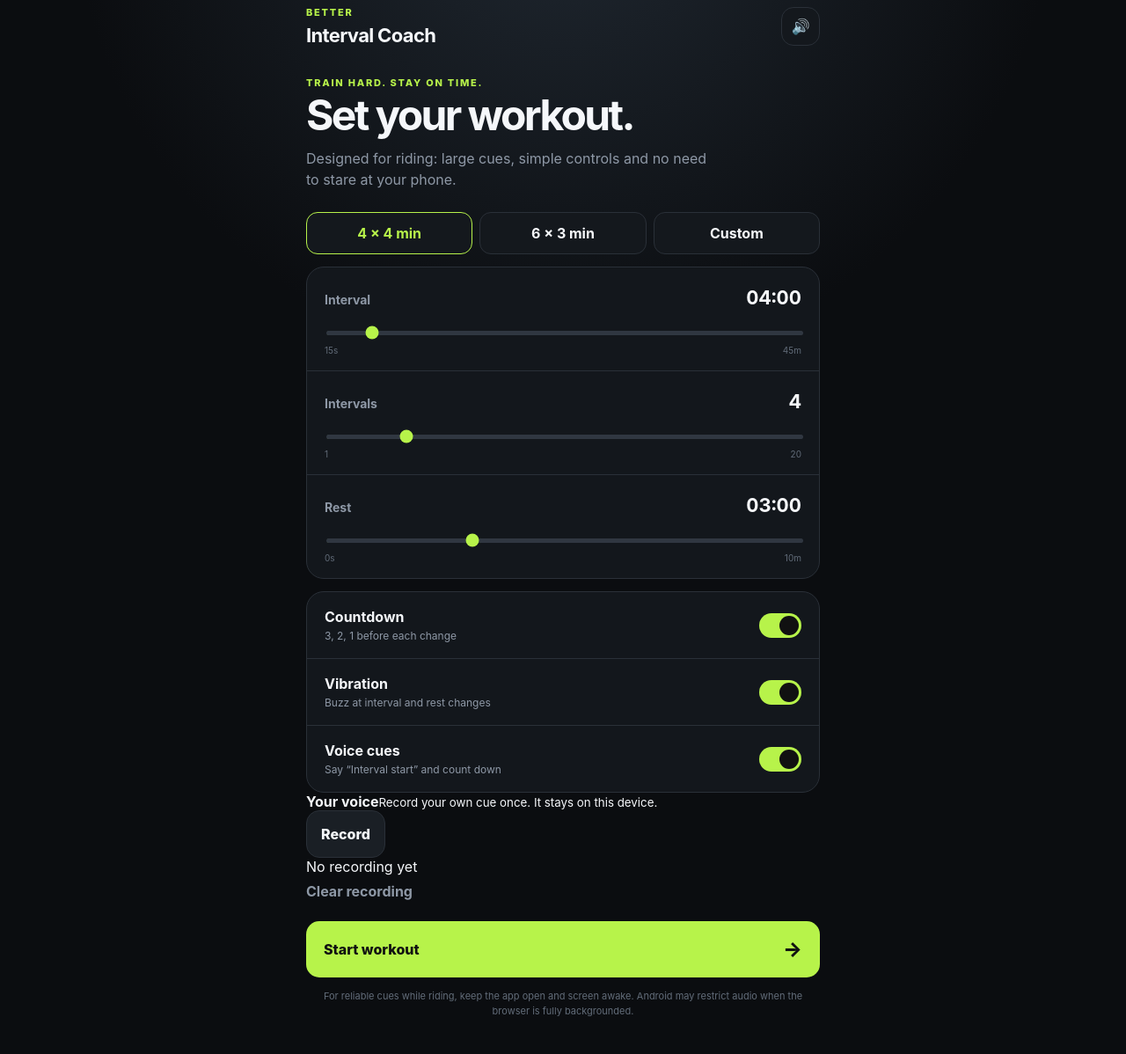
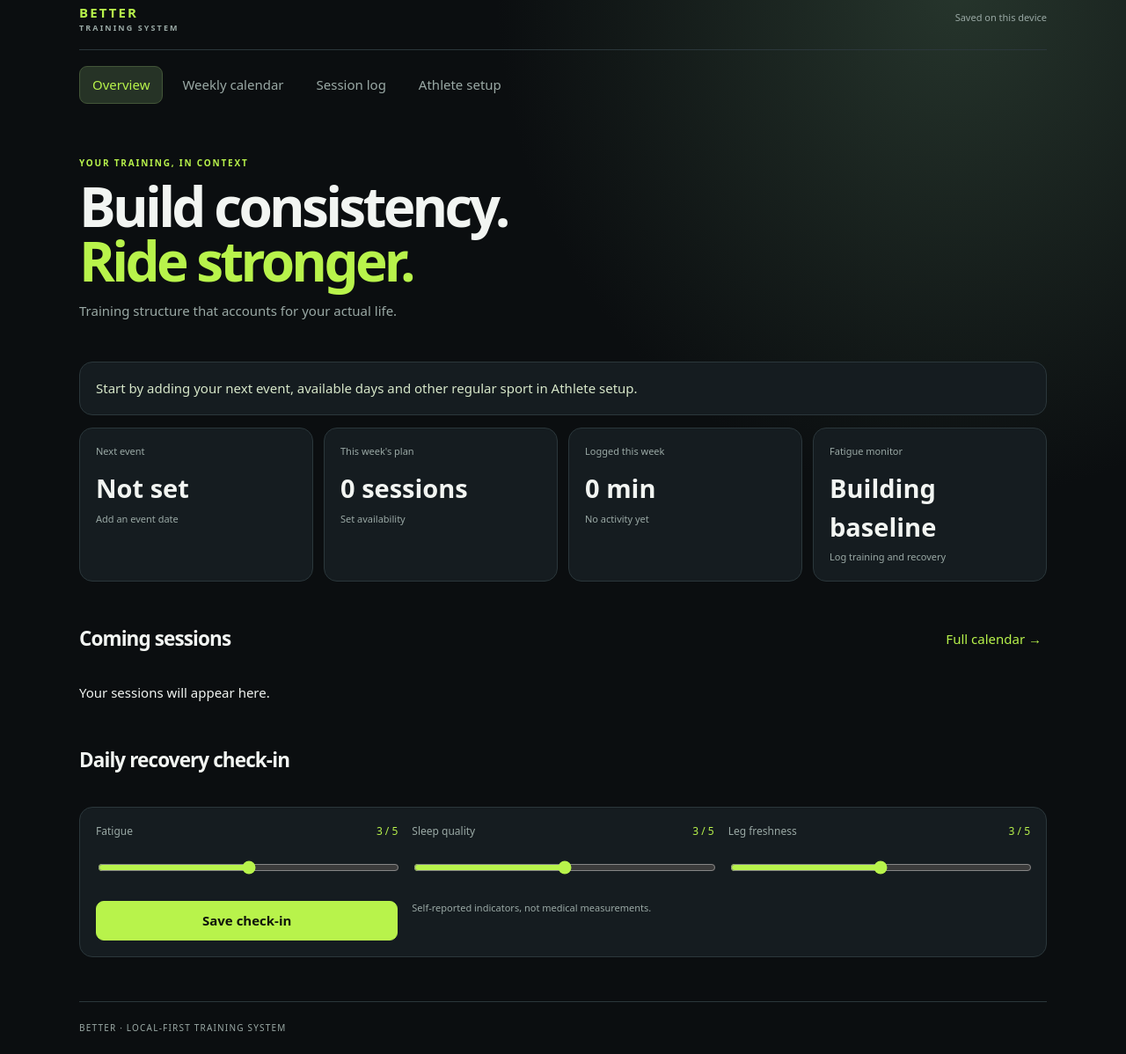
Before and after one commit to OSHYKY/BETTER---training-app, a plain HTML site: page index.html in a window 1280 px wide. Shown: the part 15-1213 px from the top of the page at 88% size. Drawn offline with Linux system fonts and the light colour scheme.

Commit message:
Build BETTER training dashboard and weekly calendar

```diff
--- a/index.html
+++ b/index.html
@@ -1,71 +1,17 @@
-<!DOCTYPE html>
-<html lang="en">
-<head>
-  <meta charset="UTF-8">
-  <meta name="viewport" content="width=device-width, initial-scale=1, viewport-fit=cover">
-  <meta name="theme-color" content="#0b0d10">
-  <meta name="description" content="BETTER Interval Coach — a cycling interval timer with voice, sound and vibration cues.">
-  <meta name="mobile-web-app-capable" content="yes">
-  <meta name="apple-mobile-web-app-capable" content="yes">
-  <meta name="apple-mobile-web-app-status-bar-style" content="black-translucent">
-  <link rel="manifest" href="manifest.json">
-  <link rel="stylesheet" href="css/styles.css">
-  <title>BETTER Interval Coach</title>
-</head>
-<body>
-  <div class="app-shell">
-    <header class="topbar">
-      <div><span class="eyebrow">BETTER</span><h1>Interval Coach</h1></div>
-      <button id="soundToggle" class="icon-button" aria-label="Toggle sound">🔊</button>
-    </header>
-
-    <main>
-      <section id="setupView" class="view">
-        <div class="hero-copy">
-          <p class="eyebrow">TRAIN HARD. STAY ON TIME.</p>
-          <h2>Set your workout.</h2>
-          <p class="muted">Designed for riding: large cues, simple controls and no need to stare at your phone.</p>
-        </div>
-
-        <div class="presets" aria-label="Workout presets">
-          <button class="preset" data-preset="quick">4 × 4 min</button>
-          <button class="preset" data-preset="power">6 × 3 min</button>
-          <button class="preset" data-preset="custom">Custom</button>
-        </div>
-
-        <div class="settings-card">
-          <div class="setting-row"><div class="setting-copy"><span class="setting-label">Interval</span><strong id="workValue">04:00</strong></div><input id="workSlider" type="range" min="15" max="2700" step="15" value="240"><div class="range-labels"><span>15s</span><span>45m</span></div></div>
-          <div class="setting-row"><div class="setting-copy"><span class="setting-label">Intervals</span><strong id="countValue">4</strong></div><input id="countSlider" type="range" min="1" max="20" value="4"><div class="range-labels"><span>1</span><span>20</span></div></div>
-          <div class="setting-row"><div class="setting-copy"><span class="setting-label">Rest</span><strong id="restValue">03:00</strong></div><input id="restSlider" type="range" min="0" max="600" step="15" value="180"><div class="range-labels"><span>0s</span><span>10m</span></div></div>
-        </div>
-
-        <div class="options-card">
-          <label class="switch-row"><span><strong>Countdown</strong><small>3, 2, 1 before each change</small></span><input id="countdownToggle" type="checkbox" checked><span class="switch"></span></label>
-          <label class="switch-row"><span><strong>Vibration</strong><small>Buzz at interval and rest changes</small></span><input id="vibrationToggle" type="checkbox" checked><span class="switch"></span></label>
-          <label class="switch-row"><span><strong>Voice cues</strong><small>Say “Interval start” and count down</small></span><input id="voiceToggle" type="checkbox" checked><span class="switch"></span></label>
-        </div>
-
-        <div class="voice-card">
-          <div><strong>Your voice</strong><small>Record your own cue once. It stays on this device.</small></div>
-          <button id="recordVoiceButton" class="secondary-button">Record</button>
-          <div id="voiceStatus" class="voice-status">No recording yet</div>
-          <button id="clearVoiceButton" class="text-button">Clear recording</button>
-        </div>
-
-        <button id="startButton" class="primary-button">Start workout <span>→</span></button>
-        <p class="fine-print">For reliable cues while riding, keep the app open and screen awake. Android may restrict audio when the browser is fully backgrounded.</p>
-      </section>
-
-      <section id="timerView" class="view hidden">
-        <div class="timer-top"><button id="backButton" class="text-button">← Setup</button><span id="phaseCount" class="pill">Interval 1 / 4</span></div>
-        <div id="timerCard" class="timer-card work-phase"><span id="phaseLabel" class="phase-label">INTERVAL</span><div id="timerDisplay" class="timer-display">04:00</div><div id="nextLabel" class="next-label">Next: Rest</div><div class="progress-track"><div id="progressBar" class="progress-bar"></div></div></div>
-        <div class="timer-actions"><button id="pauseButton" class="secondary-button">Pause</button><button id="skipButton" class="secondary-button">Skip</button></div>
-        <button id="stopButton" class="danger-button">End workout</button>
-      </section>
-
-      <section id="completeView" class="view hidden complete-view"><div class="complete-icon">✓</div><p class="eyebrow">WORKOUT COMPLETE</p><h2>Session done.</h2><p id="summaryText" class="muted"></p><button id="againButton" class="primary-button">Set up another workout <span>→</span></button></section>
-    </main>
-  </div>
-  <script src="js/app.js"></script>
-</body>
-</html>
+<!doctype html>
+<html lang="en"><head><meta charset="utf-8"><meta name="viewport" content="width=device-width,initial-scale=1"><meta name="theme-color" content="#0b0e10"><meta name="description" content="BETTER training planner for XC mountain bikers"><link rel="stylesheet" href="css/planner.css"><link rel="manifest" href="manifest.json"><title>BETTER Training</title></head>
+<body><div class="shell"><header class="topbar"><a class="brand" href="#">BETTER <small>TRAINING SYSTEM</small></a><span id="saveState">Saved on this device</span></header>
+<nav class="tabs"><button class="tab active" data-view="dashboard">Overview</button><button class="tab" data-view="plan">Weekly calendar</button><button class="tab" data-view="log">Session log</button><button class="tab" data-view="settings">Athlete setup</button></nav>
+<main>
+<section id="dashboard" class="view active"><div class="hero"><p class="eyebrow">YOUR TRAINING, IN CONTEXT</p><h1>Build consistency.<br><em>Ride stronger.</em></h1><p>Training structure that accounts for your actual life.</p></div><div class="notice">Start by adding your next event, available days and other regular sport in Athlete setup.</div>
+<div class="metrics"><article><small>Next event</small><b id="metricEvent">Not set</b><span id="metricCountdown">Add an event date</span></article><article><small>This week's plan</small><b id="metricSessions">0 sessions</b><span id="metricHours">Set availability</span></article><article><small>Logged this week</small><b id="metricLogged">0 min</b><span id="metricLoad">No activity yet</span></article><article><small>Fatigue monitor</small><b id="metricWellness">Building baseline</b><span id="metricWellnessNote">Log training and recovery</span></article></div>
+<div class="section-head"><h2>Coming sessions</h2><button data-goto="plan">Full calendar →</button></div><div id="upcomingList" class="session-list">Your sessions will appear here.</div>
+<div class="section-head"><h2>Daily recovery check-in</h2></div><form id="checkinForm" class="panel checkin"><label>Fatigue <output id="fatigueOutput">3 / 5</output><input id="fatigueInput" type="range" min="1" max="5" value="3"></label><label>Sleep quality <output id="sleepOutput">3 / 5</output><input id="sleepInput" type="range" min="1" max="5" value="3"></label><label>Leg freshness <output id="freshOutput">3 / 5</output><input id="freshInput" type="range" min="1" max="5" value="3"></label><button class="primary">Save check-in</button><small>Self-reported indicators, not medical measurements.</small></form>
+</section>
+<section id="plan" class="view"><div class="page-head"><div><p class="eyebrow">PLAN THE WEEK</p><h1>Weekly calendar</h1><p>Suggested training and existing commitments in one view.</p></div><button class="primary" id="regenerateButton">Regenerate plan</button></div><div class="week-nav"><button id="prevWeek">← Previous</button><b id="weekLabel">This week</b><button id="nextWeek">Next →</button></div><p id="planPhase" class="phase">Base building</p><div id="weekCalendar" class="calendar"></div><div class="panel"><h3>How fatigue is monitored</h3><p>Session load is estimated as duration in minutes × session RPE (1–10). BETTER compares the latest seven days with your average weekly load across 28 days and considers your daily fatigue, sleep and leg-freshness check-ins. These are simple personal indicators, not validated clinical thresholds or injury predictions. Use judgement; pain, illness or unusual exhaustion are reasons to stop and seek appropriate advice.</p></div></section>
+<section id="log" class="view"><div class="page-head"><div><p class="eyebrow">TRAINING HISTORY</p><h1>Session log</h1><p>Record completed sessions to make the fatigue monitor useful.</p></div><button class="primary" id="addSessionButton">+ Log session</button></div><div class="metrics three"><article><small>Last 7 days</small><b id="logMinutes">0 min</b></article><article><small>Estimated load</small><b id="logLoad">0</b></article><article><small>Sessions</small><b id="logCount">0</b></article></div><div id="logList" class="session-list">No sessions logged yet.</div></section>
+<section id="settings" class="view"><div class="page-head"><div><p class="eyebrow">ATHLETE PROFILE</p><h1>Set up your plan</h1><p>Tell BETTER what you are training for and what time you have.</p></div></div><form id="profileForm" class="panel form-grid"><label>Next event name<input id="eventName" maxlength="70" placeholder="Scottish XC race"></label><label>Event date<input id="eventDate" type="date"></label><label>Available hours per week<input id="weeklyHours" type="number" min="1" max="30" step=".5" value="6"></label><fieldset id="dayPicker"><legend>Days available to train</legend><label><input type="checkbox" value="1" checked> Mon</label><label><input type="checkbox" value="2"> Tue</label><label><input type="checkbox" value="3" checked> Wed</label><label><input type="checkbox" value="4"> Thu</label><label><input type="checkbox" value="5" checked> Fri</label><label><input type="checkbox" value="6" checked> Sat</label><label><input type="checkbox" value="0"> Sun</label></fieldset><div class="full"><h3>Other regular sport / commitments</h3><p class="muted">Add football, swimming, water polo, gym or other activities so the calendar can account for them.</p><div id="activityRows"></div><button type="button" id="addActivityButton" class="secondary">+ Add activity</button></div><div class="full form-actions"><button class="primary">Save profile & build calendar</button></div></form>
+<div class="panel strava"><h2>Strava connection</h2><p>Activity import is designed to use Strava OAuth through a secure server. Never put your Strava client secret in this website's JavaScript or repository.</p><p id="stravaStatus">Not connected. Secure server setup required.</p><button type="button" class="secondary" id="stravaConnect">Connect Strava</button><button type="button" class="secondary" id="stravaSync">Sync activities</button><p class="muted">Live authorisation requires the backend and Strava API credentials described in the integration guide.</p></div>
+<div class="panel"><h2>Your data</h2><p>Everything currently stays in this browser. Export a backup before changing devices.</p><button id="exportButton" class="secondary">Export backup</button><label class="secondary upload">Import backup <input id="importFile" type="file" accept="application/json"></label><button id="resetButton" class="danger">Reset all data</button></div>
+</section></main><footer>BETTER · LOCAL-FIRST TRAINING SYSTEM</footer></div>
+<dialog id="sessionDialog"><form id="sessionForm"><h2>Log a session</h2><input id="sessionId" type="hidden"><label>Session name<input id="sessionName" required></label><label>Date<input id="sessionDate" type="date" required></label><label>Sport<select id="sessionType"><option>Cycling</option><option>Intervals</option><option>Strength</option><option>Football</option><option>Swimming</option><option>Water polo</option><option>Running</option><option>Other</option></select></label><label>Duration (minutes)<input id="sessionDuration" type="number" min="1" max="1000" required></label><label>Effort (RPE 1–10)<input id="sessionRpe" type="number" min="1" max="10" value="5" required></label><div class="dialog-actions"><button type="button" id="closeDialog" class="secondary">Cancel</button><button class="primary">Save session</button></div></form></dialog><div id="toast" role="status"></div><script src="js/planner.js"></script></body></html>
```
